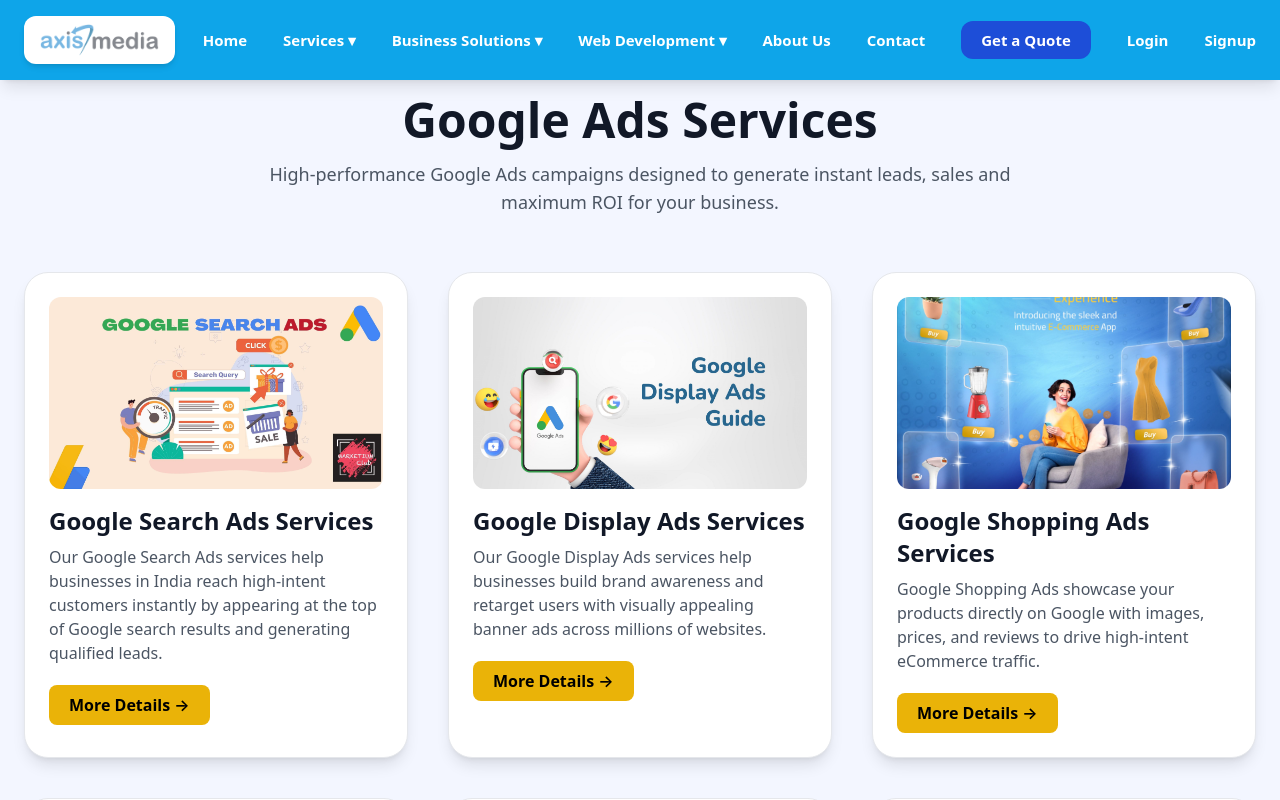
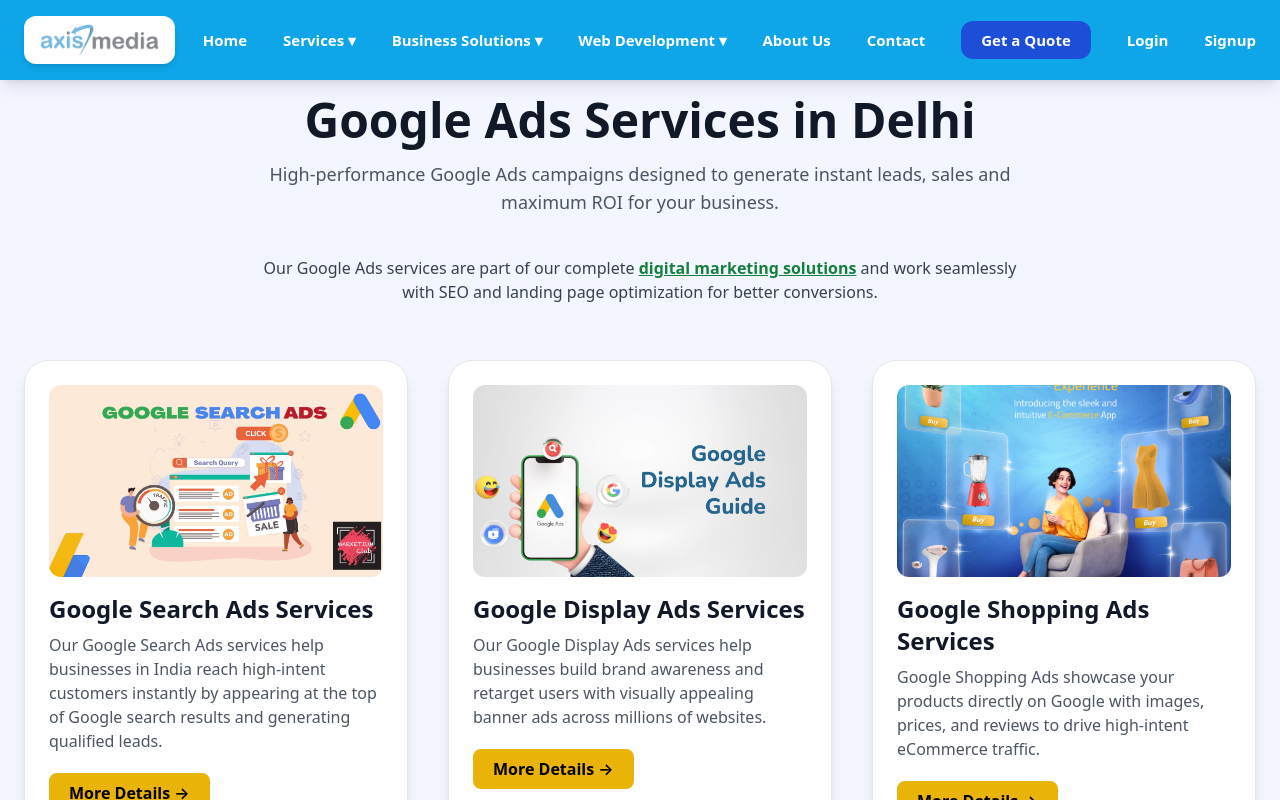
Before and after one commit to companyaxismedia-dev/axis-media-website, a React (Create React App) app: page /google-ads in a window 1280 px wide. Shown: the top 800 px of the page. Built offline with nearby package versions, Linux system fonts and the light colour scheme.

Commit message:
Update GoogleAdsPage.jsx

```diff
--- a/src/pages/GoogleAdsPage.jsx
+++ b/src/pages/GoogleAdsPage.jsx
@@ -1,6 +1,5 @@
-// src/pages/GoogleAdsPage.jsx
 import React from "react";
-import { NavLink } from "react-router-dom";
+import { NavLink, Link } from "react-router-dom";
 import { Helmet } from "react-helmet-async";
 import googleAdsData from "../data/googleAdsData";
 
@@ -31,15 +30,15 @@
 
       {/* ================= SEO ================= */}
       <Helmet>
-        <title>Google Ads Services | PPC & Lead Generation – Axis Media</title>
+        <title>
+          Google Ads Services in Delhi | PPC & Lead Generation – Axis Media Digital
+        </title>
+
         <meta
           name="description"
-          content="Professional Google Ads services including Search Ads, Display Ads, YouTube Ads & Remarketing to generate high-quality leads and sales."
+          content="Axis Media Digital provides professional Google Ads services in Delhi including Search Ads, Display Ads, YouTube Ads and Remarketing to generate high-quality leads and sales."
         />
-        <meta
-          name="keywords"
-          content="Google Ads services, PPC agency India, Google Ads management, search ads, display ads, YouTube ads"
-        />
+
         <link
           rel="canonical"
           href="https://axismediadigital.com/google-ads"
@@ -55,17 +54,29 @@
 
         {/* ================= PAGE HEADING ================= */}
         <h1 className="text-5xl font-extrabold text-center text-gray-900 mb-4">
-          Google Ads Services
+          Google Ads Services in Delhi
         </h1>
 
-        <p className="text-gray-600 text-center text-lg max-w-3xl mx-auto mb-14">
+        <p className="text-gray-600 text-center text-lg max-w-3xl mx-auto mb-10">
           High-performance Google Ads campaigns designed to generate
           instant leads, sales and maximum ROI for your business.
         </p>
 
+        {/* INTERNAL LINKING (VERY IMPORTANT) */}
+        <p className="text-center text-gray-700 max-w-3xl mx-auto mb-14">
+          Our Google Ads services are part of our complete{" "}
+          <Link
+            to="/digital-marketing"
+            className="text-green-700 font-semibold underline"
+          >
+            digital marketing solutions
+          </Link>{" "}
+          and work seamlessly with SEO and landing page optimization for
+          better conversions.
+        </p>
+
         {/* ================= GOOGLE ADS SERVICES GRID ================= */}
         <section className="grid grid-cols-1 sm:grid-cols-2 lg:grid-cols-3 gap-10">
-
           {googleAdsData.map((item) => (
             <article
               key={item.slug}
@@ -102,7 +113,6 @@
               </NavLink>
             </article>
           ))}
-
         </section>
 
         {/* ================= CTA BOTTOM ================= */}
```
